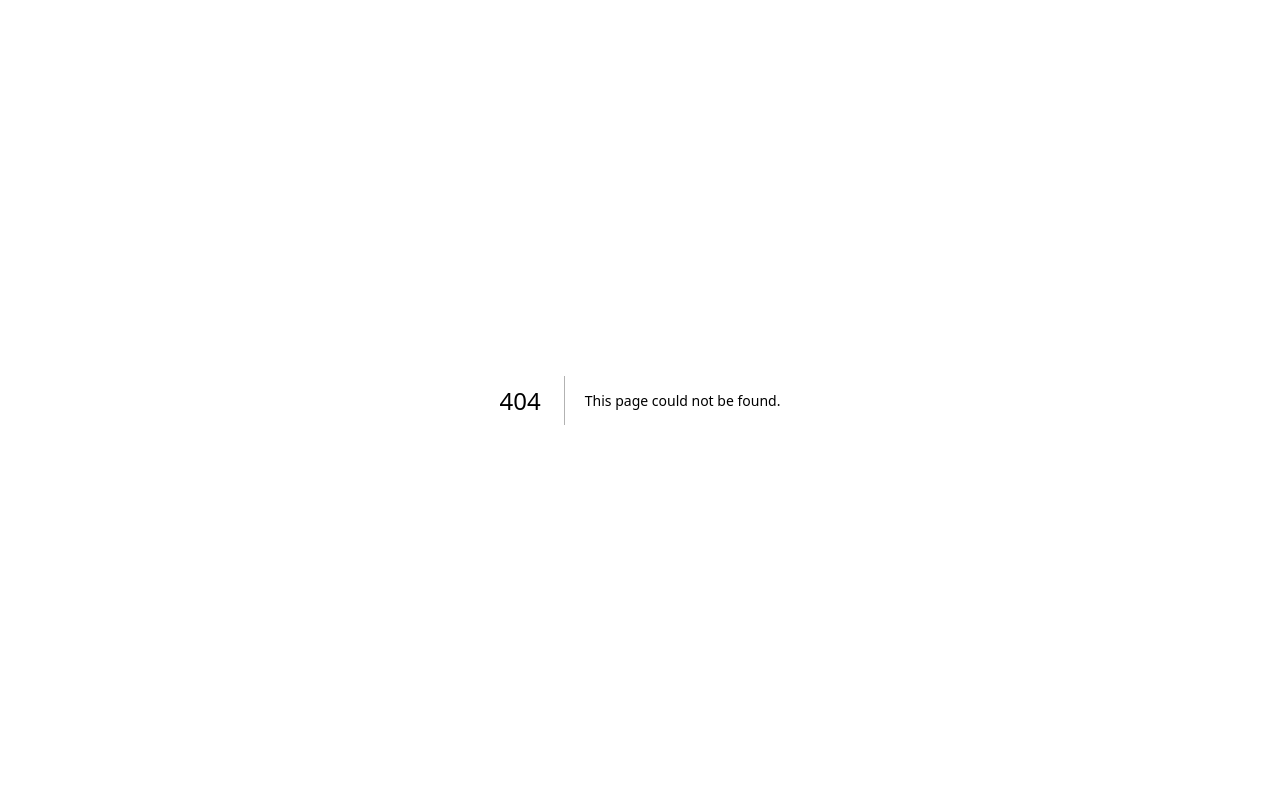
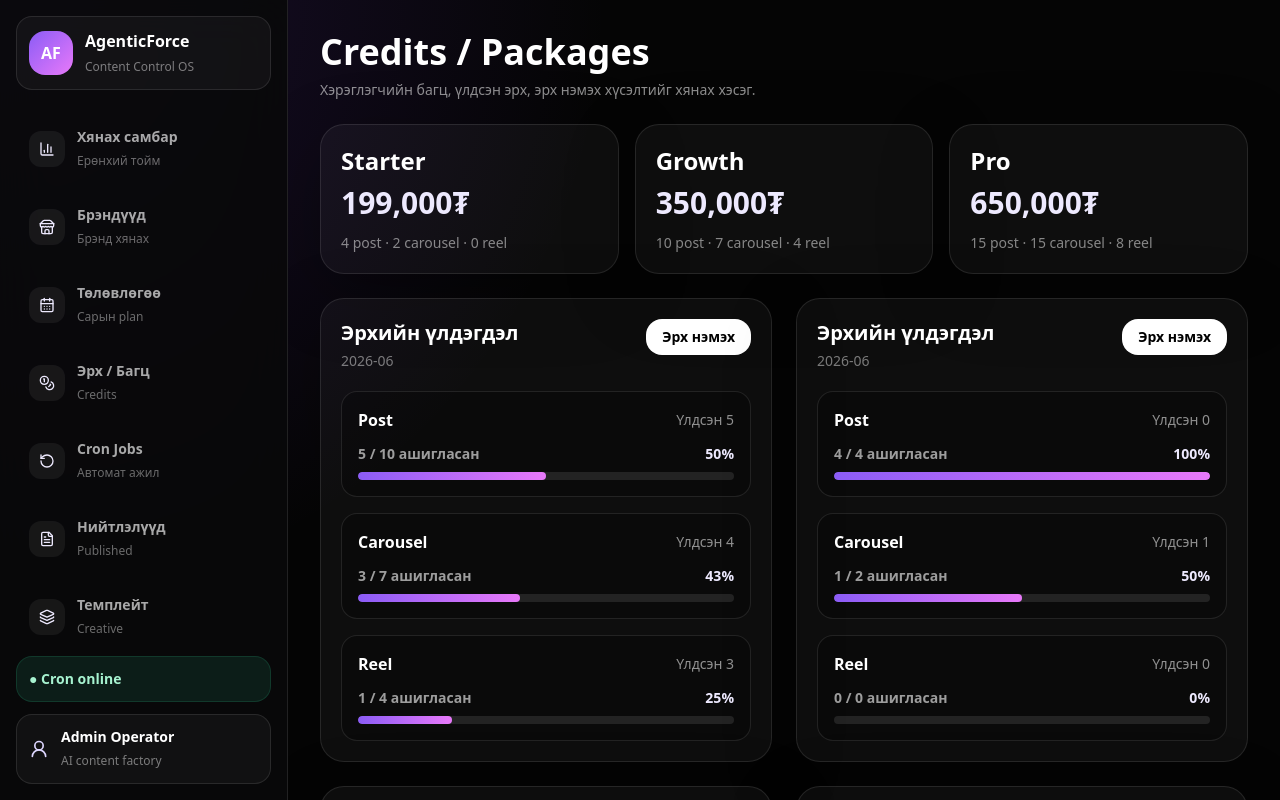
Before and after one commit to aimongoliatushig-cloud/agenticforce-nymka-version, a Next.js app: page /admin/credits in a window 1280 px wide. Before the commit this address had no page. Shown: the top 800 px of the page. Built offline with nearby package versions, Linux system fonts and the light colour scheme.

Commit message:
Add credits admin page

```diff
--- /dev/null
+++ b/app/admin/credits/page.tsx
@@ -0,0 +1,19 @@
+import { AdminShell } from "@/components/layout/AdminShell";
+import { CreditUsageCard } from "@/components/credits/CreditUsageCard";
+import { brands, creditRequests, packages } from "@/lib/mock-data";
+
+export default function CreditsPage() {
+  return (
+    <AdminShell>
+      <main className="mx-auto max-w-[1500px] px-4 py-8 sm:px-6 lg:px-8">
+        <h1 className="text-4xl font-black">Credits / Packages</h1>
+        <p className="mt-2 text-sm text-white/55">Хэрэглэгчийн багц, үлдсэн эрх, эрх нэмэх хүсэлтийг хянах хэсэг.</p>
+        <section className="mt-6 grid gap-4 md:grid-cols-3">
+          {packages.map((plan) => <div key={plan.id} className="card p-5"><h2 className="text-2xl font-black">{plan.name}</h2><p className="mt-2 text-3xl font-black text-violet-100">{plan.priceMnt.toLocaleString()}₮</p><p className="mt-3 text-sm text-white/50">{plan.includedPosts} post · {plan.includedCarousels} carousel · {plan.includedReels} reel</p></div>)}
+        </section>
+        <section className="mt-6 grid gap-6 xl:grid-cols-2">{brands.map((brand) => <CreditUsageCard key={brand.id} credits={brand.credits} compact />)}</section>
+        <section className="mt-6 card p-5"><h2 className="text-2xl font-black">Credit purchase requests</h2><div className="mt-4 grid gap-3">{creditRequests.map((req) => <div key={req.id} className="rounded-2xl border border-white/10 bg-black/25 p-4"><div className="flex flex-col gap-2 md:flex-row md:items-center md:justify-between"><div><b>{req.brandName}</b><p className="mt-1 text-sm text-white/45">{req.posts} post · {req.carousels} carousel · {req.reels} reel</p></div><div className="text-right"><p className="font-black">{req.amountMnt.toLocaleString()}₮</p><p className="text-sm text-violet-100">{req.status}</p></div></div></div>)}</div></section>
+      </main>
+    </AdminShell>
+  );
+}
```
